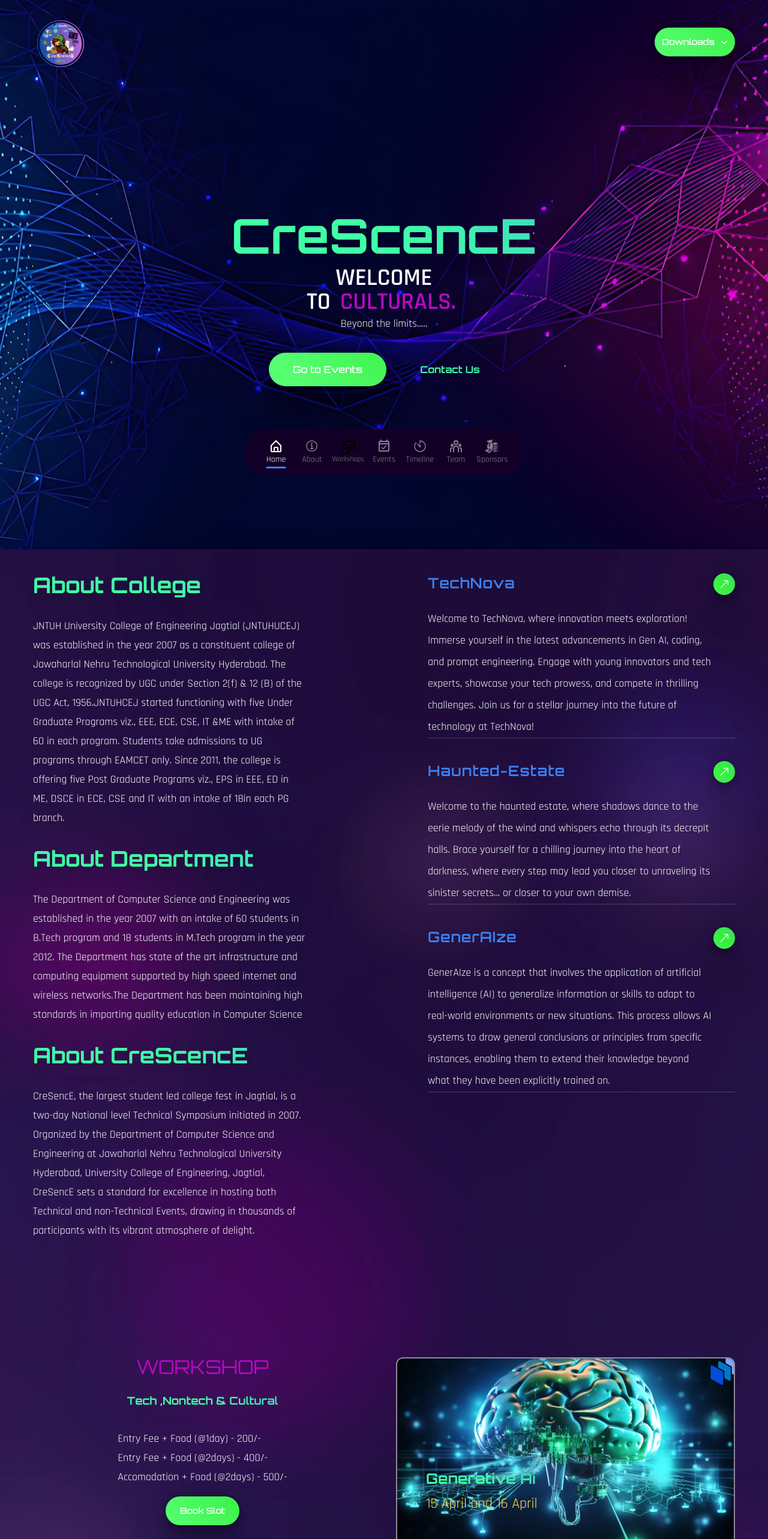
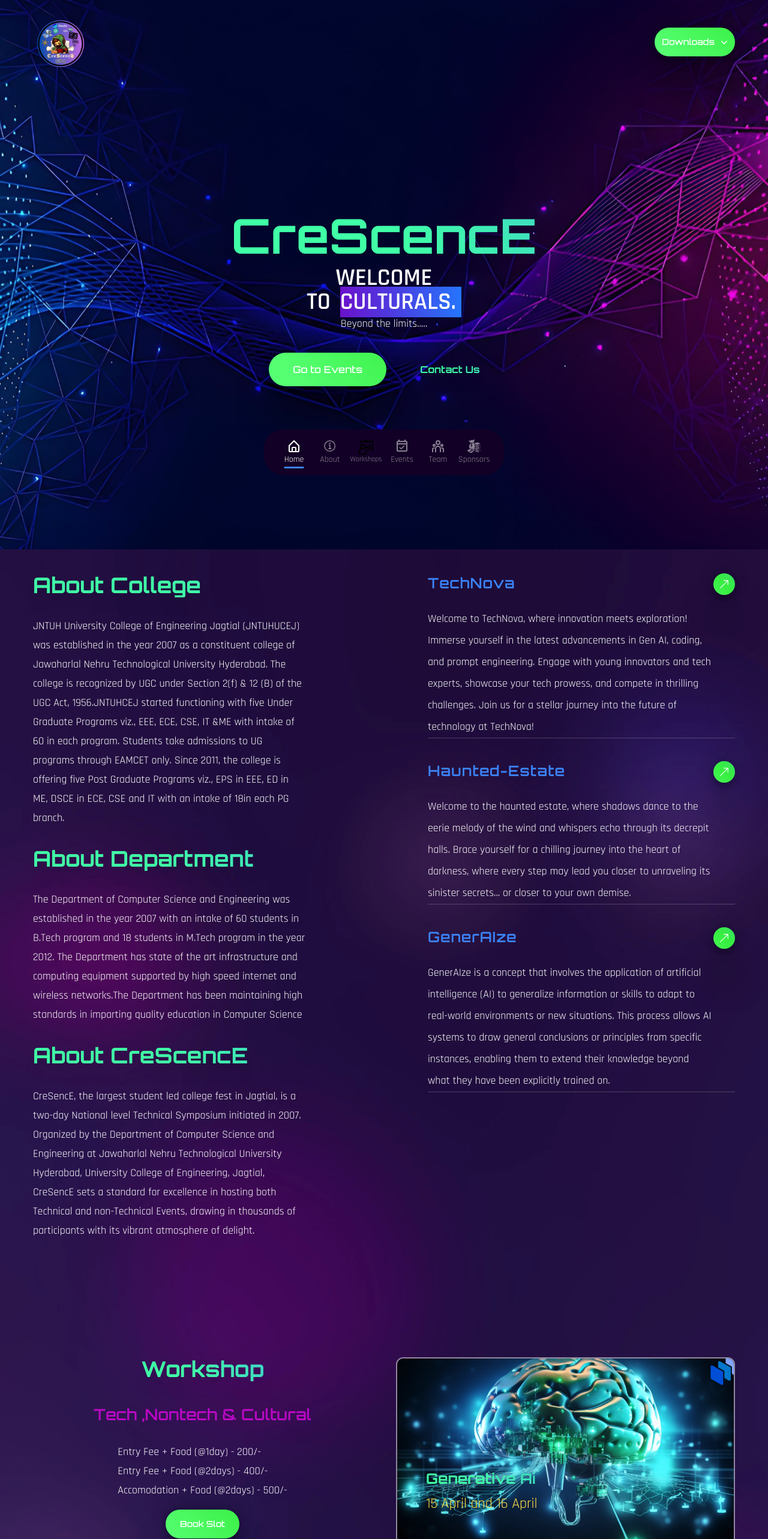
Before and after one commit to Nithish6606/test, a React (Create React App) app: page / in a window 1280 px wide. Shown: the top 2566 px of the page at 60% size. Built offline with nearby package versions, Linux system fonts and the light colour scheme; a web font is replaced by a local one.

Commit message:
added cse class

```diff
--- a/src/assets/Data/TecheventsData.js
+++ b/src/assets/Data/TecheventsData.js
@@ -27,9 +27,9 @@ const eventsData = [
 
     team: "Individual",
     type: "tech",
-    registration_link: "https://forms.gle/u8dzSMLKapjBFL5h6",
+    registration_link: "https://forms.gle/aQErx8h6kzc32FUG6",
     learn_more:
-      "https://docs.google.com/document/d/1qiOeFwTfNHzGttL31b5iJqupd3-HkbsC/edit?usp=sharing&ouid=101073225983821030145&rtpof=true&sd=true",
+      "https://docs.google.com/document/d/1E-Z2GXzysU1Vhs09iim38awDCXa-R6EX/edit?usp=sharing&ouid=110991151014579958941&rtpof=true&sd=true",
   },
   {
     id: "ONE-PIECE",
@@ -46,11 +46,11 @@ const eventsData = [
       "Get ready for an exhilarating adventure as you and your teammate dive into the ultimate treasure hunt challenge! Race against time to uncover hidden clues scattered throughout the designated area. Each clue will lead you closer to the final code, testing your teamwork, problem-solving skills, and quick thinking. Be prepared to navigate through various challenges and obstacles as you decode the mystery within the given timeframe..",
     cash_prize: "Rs 300",
     team: "3-5 members",
-    registration_link: "https://forms.gle/ZqAT7XywEUkcvnK9A",
+    registration_link: "https://forms.gle/5yE9urCXTxvJwS6Q6",
     type: "tech",
     img: typesprint,
     learn_more:
-      "https://docs.google.com/document/d/1fSm5pt0mE5ieGXfmyv4SYQmV92R3Kwue/edit?usp=sharing&ouid=101073225983821030145&rtpof=true&sd=true",
+      "https://docs.google.com/document/d/1JStMHYvnOT1Rpofvu7r_FQa1ih4o2Qh0/edit?usp=sharing&ouid=110991151014579958941&rtpof=true&sd=true",
   },
   {
     id: "Prompt-Palooza-COMPETITIVE-PROMPTING",
@@ -65,16 +65,16 @@ const eventsData = [
       "Respect guidelines provided by coordinators.",
     ],
     cash_prize: "300/-",
-    registration_link: "https://forms.gle/h1K6TcXqiP25GWfd6",
+    registration_link: "https://forms.gle/ZCxpJSwnqkdai6dW9",
     img: logic,
     team: "Individual",
     type: "tech",
     learn_more:
-      "https://docs.google.com/document/d/1nnQF_ewV-ExGxYwsdLhctyrYRsr43cdM/edit?usp=sharing&ouid=101073225983821030145&rtpof=true&sd=true",
+      "https://docs.google.com/document/d/1QYVjYxgSD8tzHbrO2VBhJLSnFnpDs08F/edit?usp=sharing&ouid=110991151014579958941&rtpof=true&sd=true",
   },
   {
     id: "Code-Carnival-Code-Marathon",
-    title: "Code-Carnival-Code-Marathon",
+    title: "Code Carnival-Code Marathon",
 
     entry_fee: "Single- Rs 40 || Duo- Rs  60 ",
     type: "tech",
@@ -89,9 +89,9 @@ const eventsData = [
     cash_prize: "1st Place: Rs.300 || 2nd Place: Rs.200",
     img: codequest,
     team: "1-2 members",
-    registration_link: "https://forms.gle/d1oNuBepuoWX8WDg6",
+    registration_link: "https://forms.gle/PGhxsut7MX1LBrtF7",
     learn_more:
-      "https://docs.google.com/document/d/1K9zUrxywooUj6RGQalWeehXx_M8fegMJ/edit?usp=sharing&ouid=101073225983821030145&rtpof=true&sd=true",
+      "https://docs.google.com/document/d/10mmvep5TNWKOi2WiJmkkyM2prqYJOD98/edit?usp=sharing&ouid=110991151014579958941&rtpof=true&sd=true",
   },
 
   {
--- a/src/components/Banner.jsx
+++ b/src/components/Banner.jsx
@@ -44,7 +44,7 @@ const Banner = () => {
                     2000,
                   ]}
                   speed={50}
-                  className="text-accent"
+                  className="cse cse-lg hover:-translate-y-1 hover:scale-110"
                   wrapper="span"
                   repeat={Infinity}
                 />
--- a/src/components/Events.jsx
+++ b/src/components/Events.jsx
@@ -14,8 +14,8 @@ const Events = (props) => {
                 id="workshop3"
                 className="flex flex-col justify-center items-center"
               >
-                <h2 className="h2 leading-light text-accent">Workshop</h2>
-                <p className="text-gradient max-w-sm mb-8">
+                <h2 className="text-4xl text-gradient max-w-sm mb-8 mx-auto lg:mx-0">Workshop</h2>
+                <p className="h3 leading-light text-accent">
                   Tech ,Nontech & Cultural
                 </p>
                 <p className="max-w-sm mb-4">
--- a/src/components/Nav.jsx
+++ b/src/components/Nav.jsx
@@ -71,7 +71,7 @@ const Nav = () => {
                   <p className="text-sm">Team</p>
                 </div>
               </A>
-              <A
+              {/* <A
                 to="/timeline"
                 className={`${
                   location === link.at(4).href
@@ -83,7 +83,7 @@ const Nav = () => {
                   <IoTimerOutline />
                   <p className="text-sm">Timeline</p>
                 </div>
-              </A>
+              </A> */}
             </div>
             <div className="flex">
               <A
@@ -158,7 +158,7 @@ const Nav = () => {
                 </div>
               </A>
 
-              <A
+              {/* <A
                 to="/timeline"
                 className={`${
                   location === link.at(4).href
@@ -171,7 +171,7 @@ const Nav = () => {
                   <IoTimerOutline />
                   <p className="text-sm">Timeline</p>
                 </div>
-              </A>
+              </A> */}
               <A
                 to="/team"
                 className={`${
--- a/src/components/SponsorComp.jsx
+++ b/src/components/SponsorComp.jsx
@@ -40,7 +40,7 @@ const SponsorComp = () => {
     return (
         <>
             <Reveal>
-              <h2 className="h2 text-accent mb-6 flex justify-center items-center py-10 lg:pb-10">Our Sponsors</h2>
+              <h2 className=" text-4xl flex justify-center items-center text-gradient max-w-sm mb-8 mx-auto">Our Sponsors</h2>
             </Reveal>
       <div className="bg-transparent relative w-[100%] my-0 h-[100px] overflow-hidden flex justify-center items-center">
 
--- a/src/components/Team.jsx
+++ b/src/components/Team.jsx
@@ -21,7 +21,7 @@ export default function Team() {
         <div className="container flex flex-col lg:flex-row lg:justify-between items-center lg:mt-30">
           <div className="flex flex-col justify-center items-center mx-10 mb-8">
             <Reveal>
-              <h2 className="h2 text-accent mb-6">Our Team</h2>
+              <h2 className="text-4xl text-gradient max-w-sm mb-8 mx-auto lg:mx-0">Our Team</h2>
             </Reveal>
             <Reveal>
               <p className="max-w-[455px]">
--- a/src/components/footer.jsx
+++ b/src/components/footer.jsx
@@ -23,7 +23,7 @@ const Footer = () => {
             </Reveal>
             <Reveal>
               <div className="flex flex-col lg:gap-2 pb-20 lg:pb-0 pt-5 lg:pt-0 justify-items-center items-center">
-                <h2 className="text-3xl text-white">Contact Us</h2>
+                <h2 className="text-3xl text-white font-bold">Contact Us</h2>
                 <p className="text-gray-300"> +91 8500991372</p>
                 <a
                   href="mailto:cresence2k24@gmail.com"
@@ -53,7 +53,7 @@ const Footer = () => {
             </Reveal>
             <Reveal>
               <div className="hidden lg:flex flex-col gap-5 pt-5 lg:pt-0">
-                <h2 className="text-3xl">Location</h2>
+                <h2 className="text-3xl font-bold">Location</h2>
                 <p className="text-gray-300">
                   JNTUH-UCEJ,
                   <br /> Kondagattu,
--- a/src/index.css
+++ b/src/index.css
@@ -77,6 +77,10 @@ body {
   /* box-shadow: rgba(0, 0, 0, 0.25) 0px 54px 55px, rgba(0, 0, 0, 0.12) 0px -12px 30px, rgba(0, 0, 0, 0.12) 0px 4px 6px, rgba(0, 0, 0, 0.17) 0px 12px 13px, rgba(0, 0, 0, 0.09) 0px -3px 5px; */
 }
 
+.cse{
+  background: linear-gradient(to right, #6a11cb 0%, #2575fc 100%);
+}
+
 .active {
   color: #fff;
   /* padding: 0.5rem;
```
